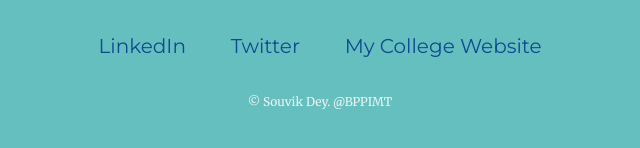
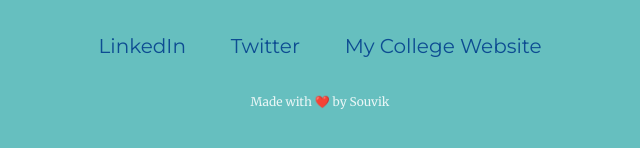
Before and after one commit to souvik987/My_first_personal_website, a plain HTML site: page index.html in a window 1280 px wide. Shown: the part 2997-3145 px from the top of the page, 320-960 px from the left. Drawn offline with Linux system fonts and the light colour scheme.

```diff
--- a/index.html
+++ b/index.html
@@ -47,12 +47,11 @@
       </div>
     </div>
 
-
     <div class="bottom-container">
       <a class="footer-link" href="https:www.linkedin.com/in/souvik-dey-80b033241">LinkedIn</a>
       <a class="footer-link" href="https://twitter.com/">Twitter</a>
       <a class="footer-link" href="https://www.bppimt.ac.in/">My College Website</a>
-      <p class="copyright">© Souvik Dey. @BPPIMT</p>
+      <p class="copyright">Made with ❤️ by Souvik </p>
     </div>
   </body>
 </html>
```
